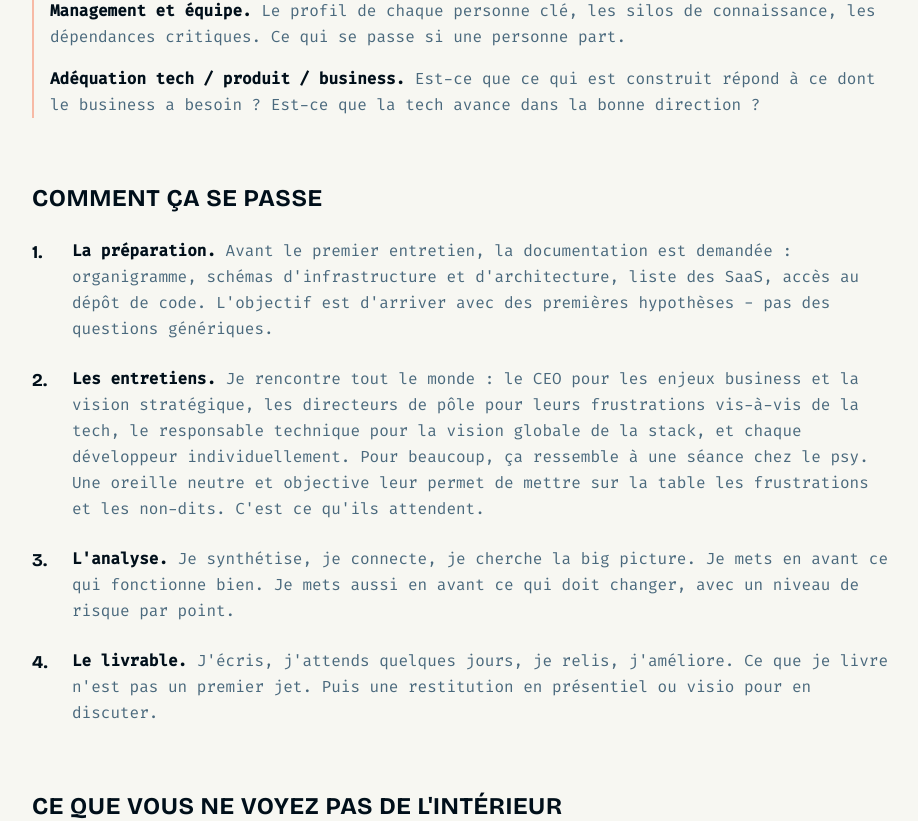
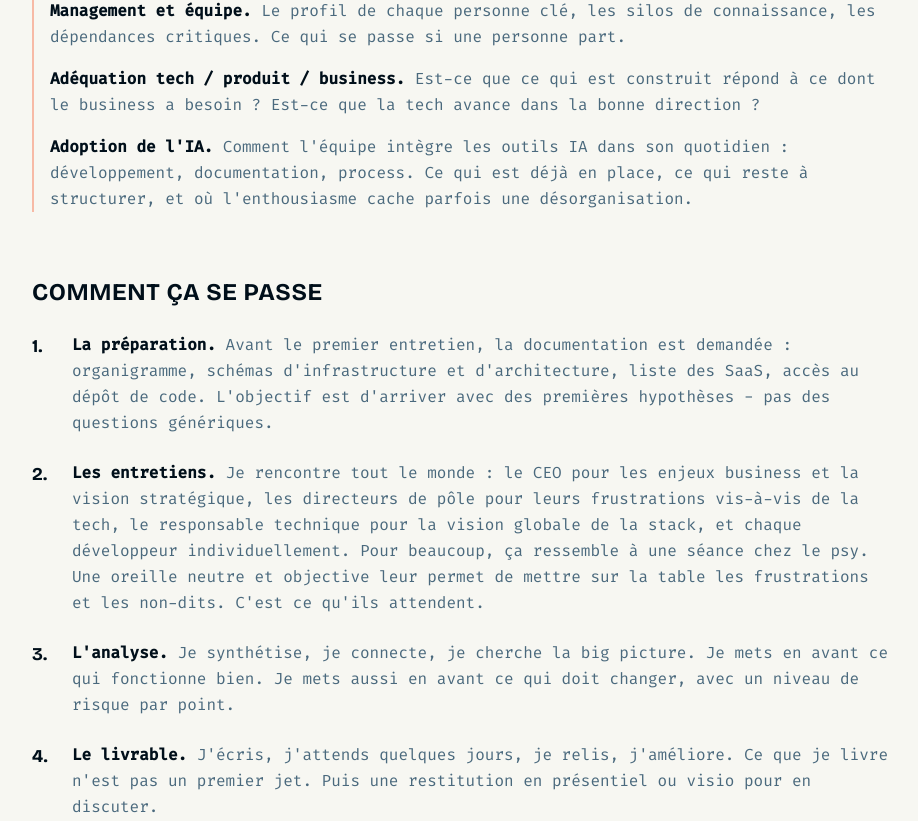
Before and after one commit to sergentrif/sergentrif.github.io, a Next.js app: page /audit in a window 1280 px wide. Shown: the part 1097-1918 px from the top of the page, without its empty margins (176-1094 px from the left). Built offline with nearby package versions, Linux system fonts and the light colour scheme.

Commit message:
feat: add IA wordings

```diff
--- a/src/app/audit/page.tsx
+++ b/src/app/audit/page.tsx
@@ -29,6 +29,10 @@ const auditFaqs = [
     {
         question: "En quoi c'est différent d'un cabinet de conseil ?",
         answer: "Pas d'intermédiaire, pas de junior qui instruit le dossier. La même personne fait les entretiens, l'analyse et rédige le livrable. Et l'audit couvre la tech, le produit, l'organisation et le business - pas uniquement la stack.",
+    },
+    {
+        question: "Est-ce que l'audit couvre l'utilisation de l'IA par l'équipe ?",
+        answer: "Oui. L'IA fait partie des sujets abordés dans l'audit organisationnel. Pas sous l'angle de la hype - sous l'angle de la vélocité réelle : est-ce que votre équipe l'intègre, comment, et est-ce que ça change quelque chose à la façon de prioriser vos investissements tech.",
     },
     {
         question: "Y a-t-il un avantage fiscal ?",
@@ -157,6 +161,12 @@ export default function AuditPage() {
                                     </span>{" "}
                                     Est-ce que ce qui est construit répond à ce dont le business a besoin ? Est-ce que
                                     la tech avance dans la bonne direction ?
+                                </p>
+                                <p>
+                                    <span className="font-semibold text-brand-midnight">Adoption de l&apos;IA.</span>{" "}
+                                    Comment l&apos;équipe intègre les outils IA dans son quotidien : développement,
+                                    documentation, process. Ce qui est déjà en place, ce qui reste à structurer, et où
+                                    l&apos;enthousiasme cache parfois une désorganisation.
                                 </p>
                             </div>
                         </div>
--- a/src/components/containers/homePage/MainSection/CardContent.tsx
+++ b/src/components/containers/homePage/MainSection/CardContent.tsx
@@ -28,6 +28,7 @@ export const cardsData: cardDataProps[] = [
             "Organisation et vélocité",
             "Architecture et dette technique",
             "Management et adéquation tech-produit-business",
+            "Adoption de l'IA",
         ],
         link: [
             {
--- a/src/components/containers/homePage/editorialSection/Editorial.tsx
+++ b/src/components/containers/homePage/editorialSection/Editorial.tsx
@@ -22,7 +22,7 @@ export function EditorialSection() {
                 </p>
                 <p className="text-brand-fine-blue">
                     {
-                        "J'ai besoin de comprendre. J'ai besoin de matière : architecture, organigramme, rituels, échanges avec l'équipe - technique, produit, CODIR. Je synthétise, je traduis en langage business, et je propose un plan d'action priorisé qui peut démarrer immédiatement."
+                        "J'ai besoin de comprendre. J'ai besoin de matière : architecture, organigramme, rituels, échanges avec l'équipe - technique, produit, CODIR. Et depuis que l'IA est partout, comment l'équipe l'intègre vraiment - ou pas. Je synthétise, je traduis en langage business, et je propose un plan d'action priorisé qui peut démarrer immédiatement."
                     }
                 </p>
             </div>
```
